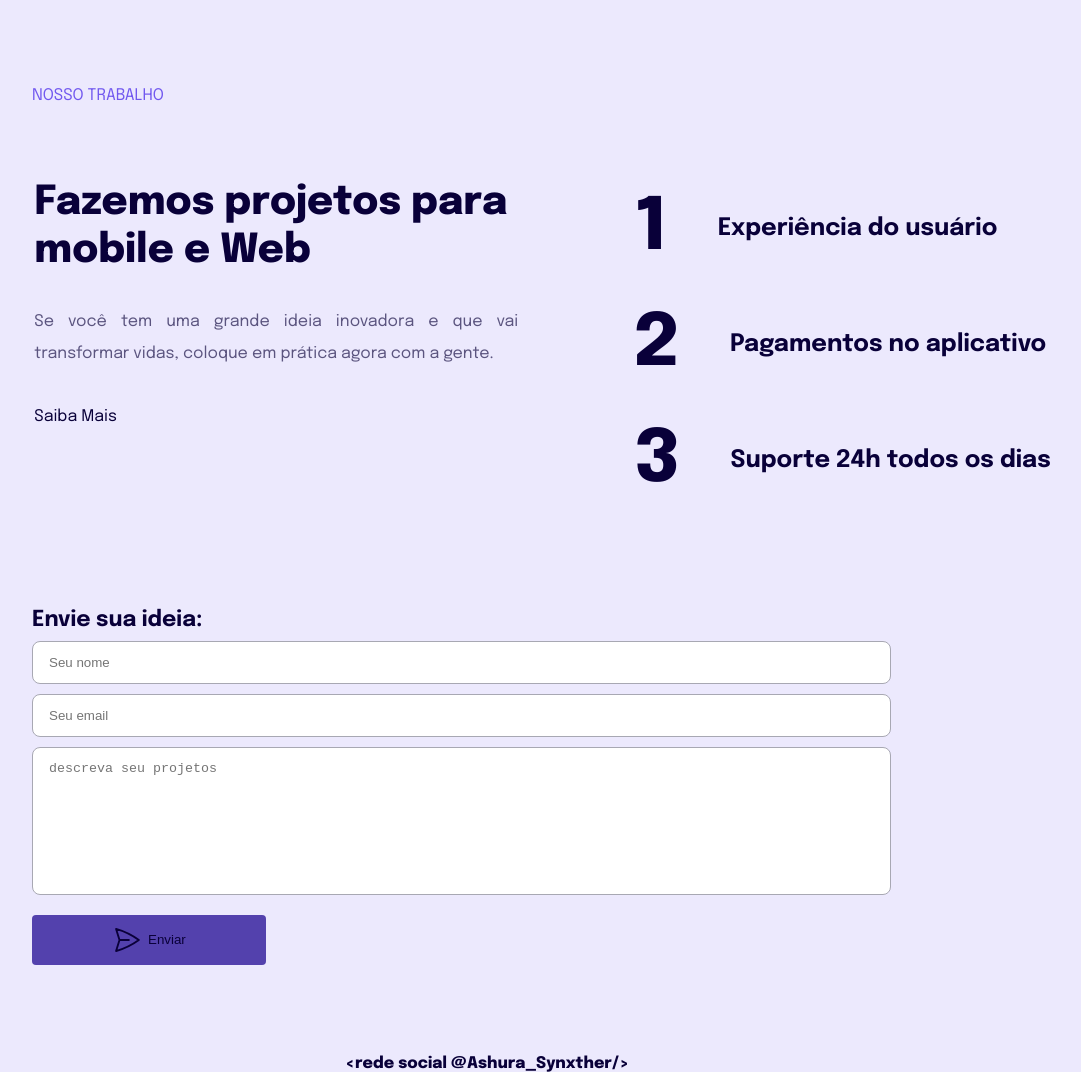
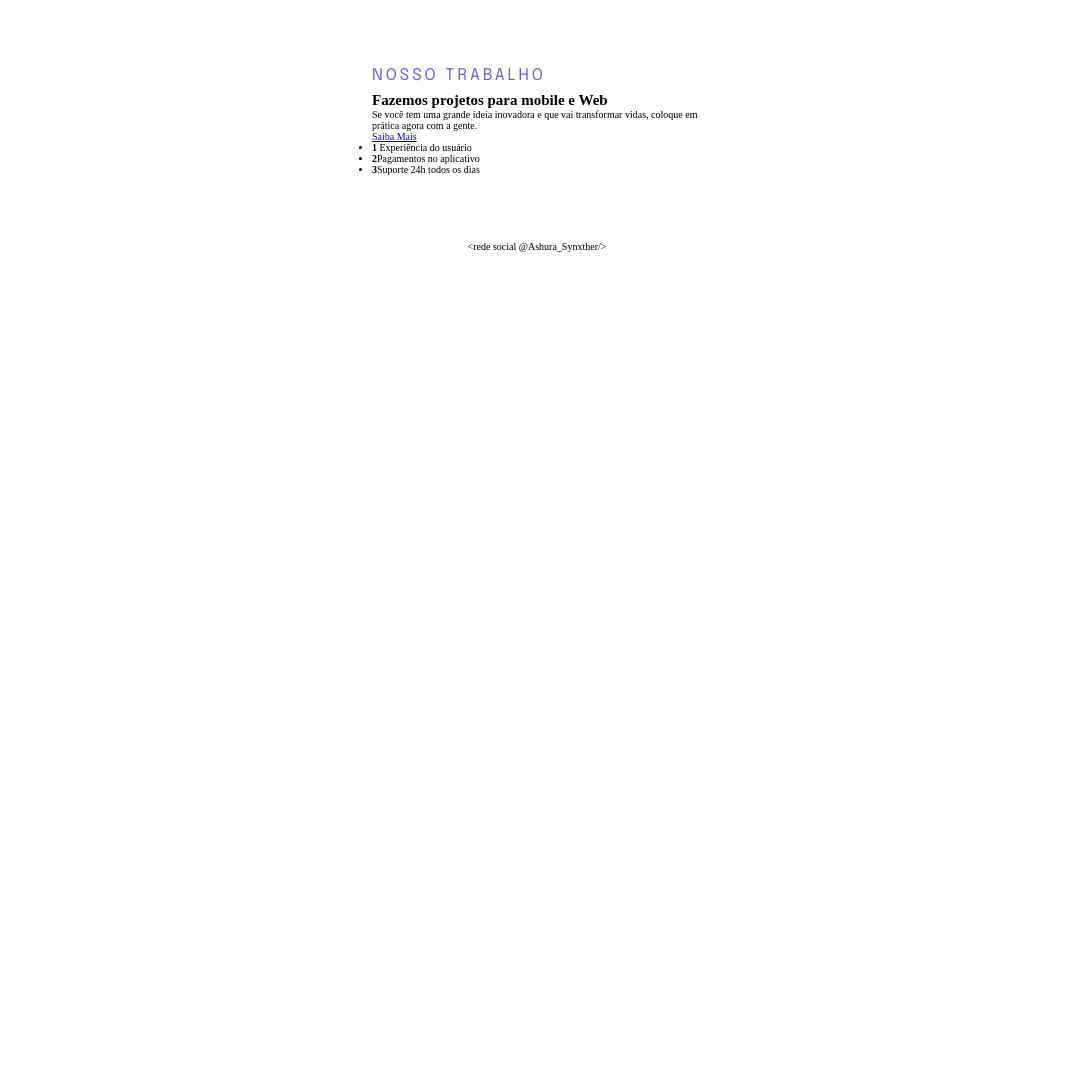
Before and after one commit to MagnoQueiroz/responsive_site, a website built with Vite: page index.html in a window 1280 px wide. Shown: the whole page, without its empty margins (103-1184 px from the left). After the commit the page ends 800 px from the top, so only its background shows below. Built offline with nearby package versions, Linux system fonts and the light colour scheme.

Commit message:
refatored website

```diff
--- a/index.html
+++ b/index.html
@@ -34,7 +34,7 @@
         </section>
       </main>
     </div>
-    <section class="email" id="email">
+    <!-- <section class="email" id="email">
       <form action="">
         <fieldset>
           <legend>Envie sua ideia:</legend>
@@ -76,7 +76,7 @@
           </button>
         </div>
       </form>
-    </section>
+    </section> -->
     <footer><span>&#60;rede social @Ashura_Synxther/&#62;</span></footer>
   </body>
 </html>
--- a/style.css
+++ b/style.css
@@ -1,270 +1,30 @@
 * {
   margin: 0;
   padding: 0;
-  box-sizing: border-box;
+  box-sizing: 0;
+
 }
 
-/* se as tags tiverem tamanhos diferente o auto vai centralizar o conteudo diferente entao colocar ela auto no container mesmo */
-body {
-  /* margin: auto; */
-
-  min-height: 100vh;
-  background-color: #ece9fd;
+:root {
+  /* 0.16 x 62.5 = 10px */
+  font-size: 62.5%
+  /* 100% =16px/100 = 0,16 ficaria mais difícil pra converter */
+}
+#container {
+  max-width: 33.0rem;
+  margin: 0 auto;
+  padding: 60px 0 66px;
 }
 
-#container {
-  padding-top: 80px;
-  margin: 0 284px 108px 135px;
-  width: 100%;
-  max-width: 1021px;
-}
-
-#container header span {
-  font-family: "Epilogue";
-  font-size: 16px;
-  font-weight: 400;
-  line-height: 32px;
+header span {
+  font-size: 1.6rem;
+  font-family: 'Epilogue', sans-serif;
+  line-height: 3.2rem;
+  letter-spacing: 3px; /*oq é isso??? acho q é espaço entre as letras*/
   color: #7158ef;
 }
 
-#container main.content {
-  display: flex;
-  align-items: center;
-  justify-content: center;
-  gap: 116px;
-}
-
-#container main.content .text-c {
-  max-width: 484px;
-  display: flex;
-  flex-direction: column;
-  align-items: left;
-  justify-content: center;
-  gap: 31px;
-
-  font-family: "Epilogue";
-  font-size: 16px;
-  font-weight: 400;
-  line-height: 32px;
-}
-
-#container main.content .text-c h1 {
-  text-align: left;
-
-  font-family: "Epilogue";
-  font-size: 40px;
-  font-weight: 800;
-  line-height: 48px;
-  color: #090039;
-}
-
-#container main.content .text-c p {
-  text-align: justify;
-  color: #0a0039a3;
-}
-
-#container main.content .text-c span {
-  text-align: justify;
-  color: #090039;
-}
-
-#container main.content .text-c a {
-  font-size: 16px;
-  width: 20%;
-  text-decoration: none;
-  color: #090039;
-  transition: 0.9s;
-}
-
-#container main.content .text-c a:hover {
-  font-weight: 700;
-  color: #0a0044;
-}
-
-#container main.content .count {
-  margin-top: 4.8rem;
-}
-
-#container main.content .count ul {
-  font-family: "Epilogue";
-  color: #090039;
-  list-style-type: none;
-  max-width: 450px;
-  flex-direction: column;
-  display: flex;
-  text-align: center;
-  justify-content: center;
-  gap: 36px;
-}
-
-#container main.content .count ul li {
-  display: flex;
-  align-items: center;
-  justify-content: left;
-  gap: 50px;
-
-  font-size: 24px;
-  font-weight: 700;
-}
-
-#container main.content .count b {
-  font-weight: 800;
-  font-size: 72px;
-  line-height: 80px;
-}
-
-section.email {
-  max-width: 1021px;
-
-  margin: 0 135px;
-  padding: 0;
-}
-
-section.email form {
-  text-align: center;
-  margin-bottom: 60px;
-  position: relative;
-}
-
-section.email form fieldset {
-  border: none;
-  font-family: "Epilogue";
-  display: flex;
-  flex-direction: column;
-  align-items: left;
-  justify-self: space-between;
-  gap: 10px;
-}
-
-section.email form fieldset legend {
-  text-align: left !important;
-  color: #090039;
-  font-size: 22px;
-  font-weight: 700;
-  margin-bottom: 10px;
-}
-
-section.email form fieldset label {
-  display: flex;
-  flex-direction: column;
-  align-items: left;
-  justify-content: center;
-}
-
-section.email form fieldset label input {
-  width: 85%;
-
-  border: 1px solid #a8a8b3;
-  border-radius: 8px;
-
-  padding: 13px 12px 13px 16px;
-  background-color: #ffffff;
-}
-
-section.email form fieldset label textarea {
-  resize: none;
-
-  padding: 13px 12px 13px 16px;
-
-  width: 85%;
-  border: 1px solid #a8a8b3;
-  border-radius: 8px;
-}
-section.email form .button {
-  display: block;
-  /* position: absolute;
-  left: 30%; */
-}
-
-section.email form .button button {
-  border-radius: 4px;
-  margin-top: 20px;
-  border: 0;
-  background: #5341ad;
-  color: #0a0039;
-  display: flex;
-  justify-content: space-between;
-  padding: 10px 80px;
-  gap: 6px;
-  align-items: center;
-}
-
 footer {
-  position: absolute;
-  right: 50px;
-  /* left: -2%; */
-
-  margin-top: 30px;
-  font-family: "Epilogue";
-  font-weight: 800;
-  display: inline-block;
   width: 100%;
   text-align: center;
-  color: #090039;
 }
-
-@media (max-width: 768px) {
-  #container {
-    padding-top: 60px;
-    /* padding-left: 23px;
-    padding-right: 23px; */
-    margin: 0 auto;
-    min-width: 329px;
-  }
-
-  #container header {
-    margin: 0 23px;
-    margin-bottom: 17px;
-  }
-
-  #container main.content {
-    margin: 0 23px 77px;
-    display: block;
-  }
-  #container main.content .text-c a {
-    width: 30%;
-  }
-
-  #container main.content .text-c h1 {
-    font-size: 40px;
-    line-height: 48px;
-  }
-
-  #container main.content .count ul {
-    text-align: left;
-    line-height: 32px;
-  }
-
-  section.email {
-    max-width: 1021px;
-    margin: 0 23px;
-    display: flex;
-    flex-direction: column;
-    text-align: center;
-    justify-content: center;
-  }
-
-  section.email form {
-    display: flex;
-    flex-direction: column;
-    text-align: center;
-    justify-content: center;
-  }
-
-  section.email form fieldset label input {
-    width: 100%;
-  }
-  section.email form fieldset label textarea {
-    width: 100%;
-  }
-
-  section.email form .button button {
-    padding: 10px 100px;
-
-
-  }
-  footer {
-    position: static;
-    font-size: 14px;
-  }
-}
```
